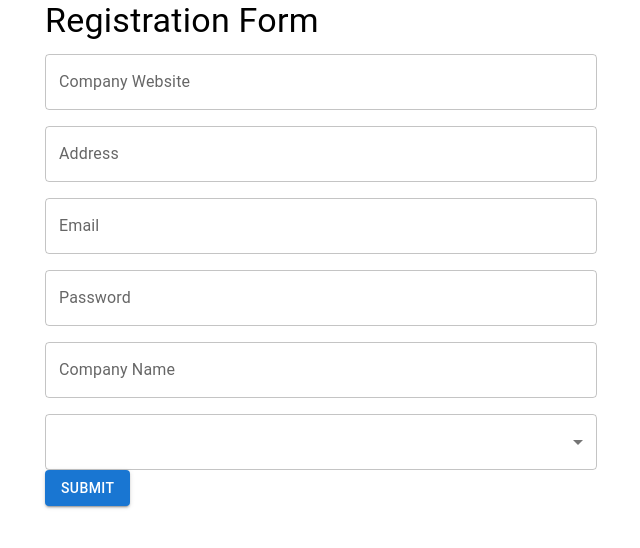
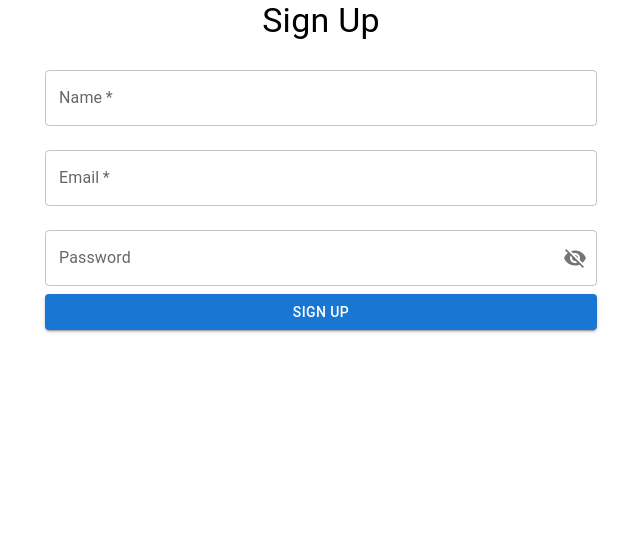
Before and after one commit to yitethio/job_board, a React (Create React App) app: page / in a window 1280 px wide. Shown: the top 548 px of the page, without its empty margins (319-959 px from the left). Built offline with nearby package versions, Linux system fonts and the light colour scheme.

Commit message:
done with the cards in home page

```diff
--- a/src/Pages/Comp_register.js
+++ b/src/Pages/Comp_register.js
@@ -1,89 +1,94 @@
 import React, { useState } from 'react';
-import TextField from '@mui/material/TextField';
-import Button from '@mui/material/Button';
-import Container from '@mui/material/Container';
-import Grid from '@mui/material/Grid';
-import Typography from '@mui/material/Typography';
-import Select from '@mui/material/Select';
-import MenuItem from '@mui/material/MenuItem';
+import { Container, Typography, TextField, Button, FormControl, InputLabel, InputAdornment, IconButton, OutlinedInput } from '@mui/material';
+import { Visibility, VisibilityOff } from '@mui/icons-material';
 
-function Compregister() {
-  const [category, setCategory] = useState('');
+function SignUp() {
+  const [formData, setFormData] = useState({
+    name: '',
+    email: '',
+    password: '',
+    showPassword: false,
+  });
 
-  const handleCategoryChange = (event) => {
-    setCategory(event.target.value);
+  const handleChange = (prop) => (event) => {
+    setFormData({ ...formData, [prop]: event.target.value });
+  };
+
+  const handleClickShowPassword = () => {
+    setFormData({ ...formData, showPassword: !formData.showPassword });
+  };
+
+  const handleMouseDownPassword = (event) => {
+    event.preventDefault();
+  };
+
+  const handleSubmit = (event) => {
+    event.preventDefault();
+    // Handle form submission here, e.g., send data to your API
+    console.log(formData);
+    // Reset the form
+    setFormData({
+      name: '',
+      email: '',
+      password: '',
+      showPassword: false,
+    });
   };
 
   return (
     <Container maxWidth="sm">
-      <Typography variant="h4" gutterBottom>
-        Registration Form
+      <Typography variant="h4" align="center" gutterBottom>
+        Sign Up
       </Typography>
-      <form>
-        <Grid container spacing={2}>
-          <Grid item xs={12}>
+      <form onSubmit={handleSubmit}>
         <TextField
+          label="Name"
+          variant="outlined"
           fullWidth
-              label="Company Website"
-              variant="outlined"
-              name="companyWebsite"
+          margin="normal"
+          value={formData.name}
+          onChange={handleChange('name')}
+          required
         />
-          </Grid>
-          <Grid item xs={12}>
         <TextField
-              fullWidth
-              label="Address"
-              variant="outlined"
-              name="address"
-            />
-          </Grid>
-          <Grid item xs={12}>
-            <TextField
-              fullWidth
           label="Email"
           variant="outlined"
+          fullWidth
+          margin="normal"
+          value={formData.email}
+          onChange={handleChange('email')}
           type="email"
-              name="email"
+          required
         />
-          </Grid>
-          <Grid item xs={12}>
-            <TextField
-              fullWidth
-              label="Password"
-              variant="outlined"
-              type="password"
-              name="password"
+        <FormControl variant="outlined" fullWidth margin="normal">
+          <InputLabel htmlFor="outlined-adornment-password">Password</InputLabel>
+          <OutlinedInput
+            id="outlined-adornment-password"
+            type={formData.showPassword ? 'text' : 'password'}
+            value={formData.password}
+            onChange={handleChange('password')}
+            required
+            endAdornment={
+              <InputAdornment position="end">
+                <IconButton
+                  aria-label="toggle password visibility"
+                  onClick={handleClickShowPassword}
+                  onMouseDown={handleMouseDownPassword}
+                  edge="end"
+                >
+                  {formData.showPassword ? <Visibility /> : <VisibilityOff />}
+                </IconButton>
+              </InputAdornment>
+            }
+            labelWidth={80}
           />
-          </Grid>
-          <Grid item xs={12}>
-            <TextField
-              fullWidth
-              label="Company Name"
-              variant="outlined"
-              name="companyName"
-            />
-          </Grid>
-          <Grid item xs={12}>
-            <Select
-              fullWidth
-              label="Category"
-              variant="outlined"
-              value={category}
-              onChange={handleCategoryChange}
-            >
-              <MenuItem value="Textile">Textile</MenuItem>
-              <MenuItem value="Medical">Medical</MenuItem>
-              <MenuItem value="Automobile">Automobile</MenuItem>
-              <MenuItem value="Aviation">Aviation</MenuItem>
-            </Select>
-          </Grid>
-        </Grid>
-        <Button variant="contained" color="primary" type="submit">
-          Submit
+        </FormControl>
+        <Button variant="contained" color="primary" fullWidth type="submit">
+          Sign Up
         </Button>
       </form>
     </Container>
   );
 }
 
-export default Compregister;
+export default SignUp;
--- a/src/Pages/cards_list.js
+++ b/src/Pages/cards_list.js
@@ -1,7 +1,8 @@
 import React, { useEffect, useState } from 'react';
 import axios from 'axios';
-import { Card, CardHeader,  Avatar, CardContent, Typography, Grid } from '@mui/material';
+import { Card, CardHeader,  Avatar, CardContent, Typography, Grid, colors } from '@mui/material';
 import { deepOrange } from '@mui/material/colors';
+import { Button } from '@mui/material';
 
 function DataDisplay() {
   const [data, setData] = useState([]);
@@ -39,9 +40,12 @@ function DataDisplay() {
               <Typography style={{ color: '#000', fontFamily: 'Inter', fontSize: '17px', fontWeight: '600', lineHeight: 'normal' }}>Vacancy Available:</Typography>
               <Typography style={{ color: '#000', fontFamily: 'Inter', fontSize: '17px', fontWeight: '400', lineHeight: 'normal' }}>{item.vacancy}</Typography>
               <Typography style={{ color: '#000', fontFamily: 'Inter', fontSize: '17px', fontWeight: '600', lineHeight: 'normal' }}>Job Type:</Typography>
-              <Typography style={{ color: '#000', fontFamily: 'Inter', fontSize: '17px', fontStyle: 'normal', fontWeight: '600', lineHeight: 'normal' }}>{item.Job_type}</Typography>
+              <Typography style={{ color: '#000', fontFamily: 'Inter', fontSize: '17px', fontWeight: '400', lineHeight: 'normal' }}>{item.Job_type}</Typography>
             </CardContent>
           </Card>
+          <Button variant="contained"  style={{width: '100px', height: '39.319px',background: '#654141'}}>
+        Readmore
+      </Button>
         </Grid>
       ))}
     </Grid>
--- a/src/Pages/home.js
+++ b/src/Pages/home.js
@@ -1,10 +1,41 @@
-import { Container, Typography, Button, IconButton  } from '@mui/material';
+import { Container, Typography, Button, IconButton, Card, CardHeader, CardContent } from '@mui/material';
 import NotificationsIcon from '@mui/icons-material/Notifications';
 import DataDisplay from './cards_list';
+import FilterListIcon from '@mui/icons-material/FilterList';
 import * as React from 'react';
-
+import axios from 'axios'; // Import Axios
 
 function Home() {
+  const [selectedJobType, setSelectedJobType] = React.useState(null);
+  const [filteredData, setFilteredData] = React.useState([]);
+  const [data, setData] = React.useState([]); // Define the data variable
+
+  // Fetch data when the component mounts
+  React.useEffect(() => {
+    // Make an API request to fetch data
+    axios.get('your_api_endpoint_here')
+      .then((response) => {
+        // Assuming the API returns an array of data
+        setData(response.data);
+      })
+      .catch((error) => {
+        console.error('Error fetching data:', error);
+      });
+  }, []);
+
+  const handleFilterClick = (jobType) => {
+    // Filter the data based on the selected job type
+    const filteredJobs = data.filter((item) => item.Job_type === jobType);
+    setFilteredData(filteredJobs);
+    setSelectedJobType(jobType);
+  };
+
+  const clearFilter = () => {
+    // Clear the filter and show all jobs
+    setFilteredData([]);
+    setSelectedJobType(null);
+  };
+
   return (
     <>
       <div style={{ backgroundColor: '#021C2C' }}>
@@ -17,7 +48,7 @@ function Home() {
             display: 'flex',
             alignItems: 'center',
             flexDirection: 'row',
-          alignContent: 'space-between'
+            alignContent: 'space-between',
           }}
         >
           <Typography
@@ -32,28 +63,64 @@ function Home() {
           >
             Afro Jobs
           </Typography>
-        <div style={{marginLeft:'700px'}}>
-        <Button style={{color:'white', fontFamily: 'Noto Serif',
+          <div style={{ marginLeft: '700px' }}>
+            <Button
+              style={{
+                color: 'white',
+                fontFamily: 'Noto Serif',
                 fontSize: '19px',
                 fontStyle: 'normal',
                 fontWeight: 400,
-            lineHeight: 'normal',}} size="large">Home</Button>
-        <Button style={{color:'white', fontFamily: 'Noto Serif',
+                lineHeight: 'normal',
+              }}
+              size="large"
+            >
+              Home
+            </Button>
+            <Button
+              style={{
+                color: 'white',
+                fontFamily: 'Noto Serif',
                 fontSize: '19px',
                 fontStyle: 'normal',
                 fontWeight: 400,
-            lineHeight: 'normal',}} size="large">ABOUT US</Button>
+                lineHeight: 'normal',
+              }}
+              size="large"
+            >
+              ABOUT US
+            </Button>
           </div>
-        <IconButton style={{color:'white'}}>
+          <IconButton style={{ color: 'white', marginLeft: '75px' }}>
             <NotificationsIcon />
           </IconButton>
-          <Button variant="contained"   style={{width: '175px',height: '63.472px',color:'white',backgroundColor:'#F3C300'}}>Contained</Button>
+          <Button
+            variant="contained"
+            style={{
+              width: '175px',
+              height: '63.472px',
+              color: '#021114',
+              backgroundColor: '#F3C300',
+              fontWeight: '700',
+              fontSize: '22px',
+              fontFamily: 'Noto Serif',
+              marginLeft: '199px',
+            }}
+          >
+            Sign up
+          </Button>
         </Container>
       </div>
-    <div style={{marginTop:'40px',marginLeft:'40px'}}><DataDisplay /></div>
-
+      <IconButton
+        style={{ marginLeft: '30px', marginTop: '20px', fontSize: '32px', color: selectedJobType ? 'blue' : 'inherit' }}
+        onClick={selectedJobType ? clearFilter : () => handleFilterClick('temporary onsite')}
+      >
+        <FilterListIcon />
+      </IconButton>
+      <div style={{ marginTop: '40px', marginLeft: '70px' }}>
+        <DataDisplay data={selectedJobType ? filteredData : data} />
+      </div>
     </>
-
   );
 }
 
```
Lines whose indentation alone changed are shown as unchanged.
